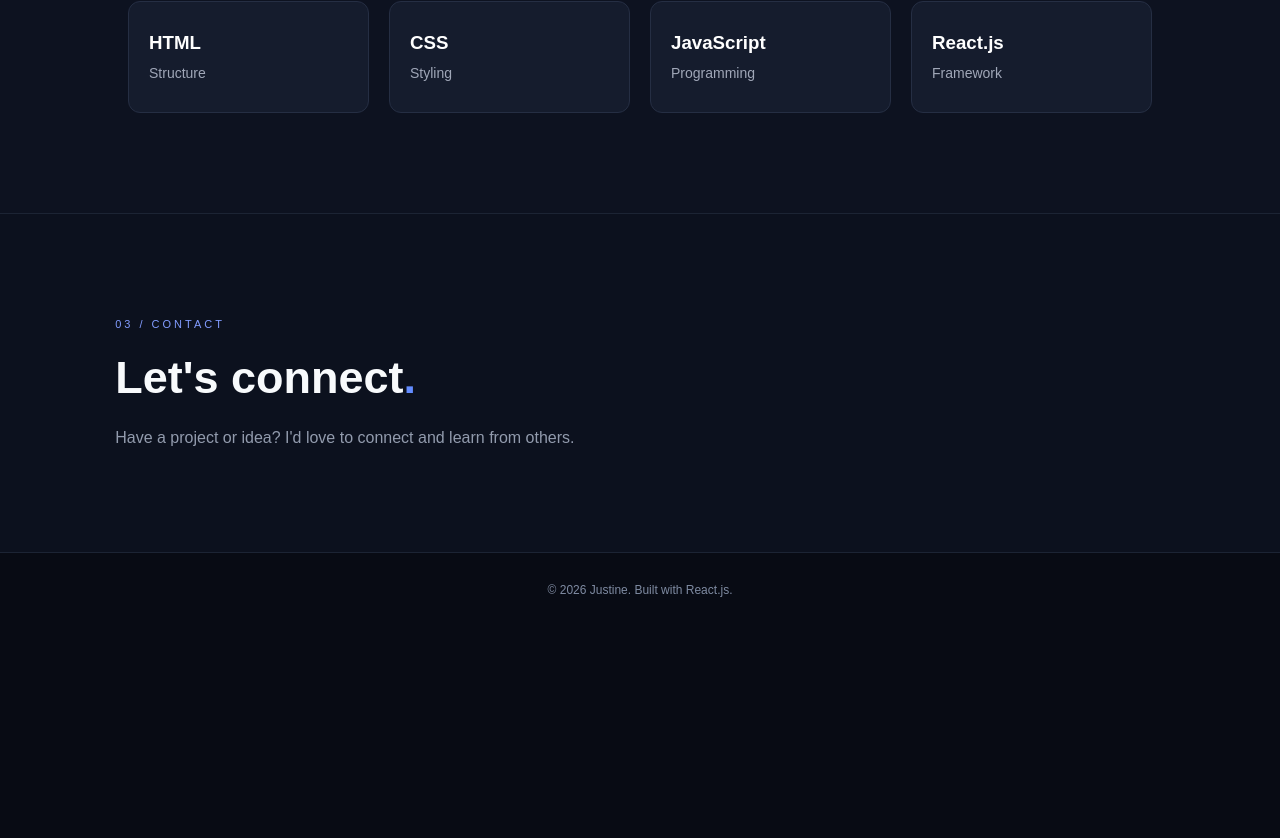
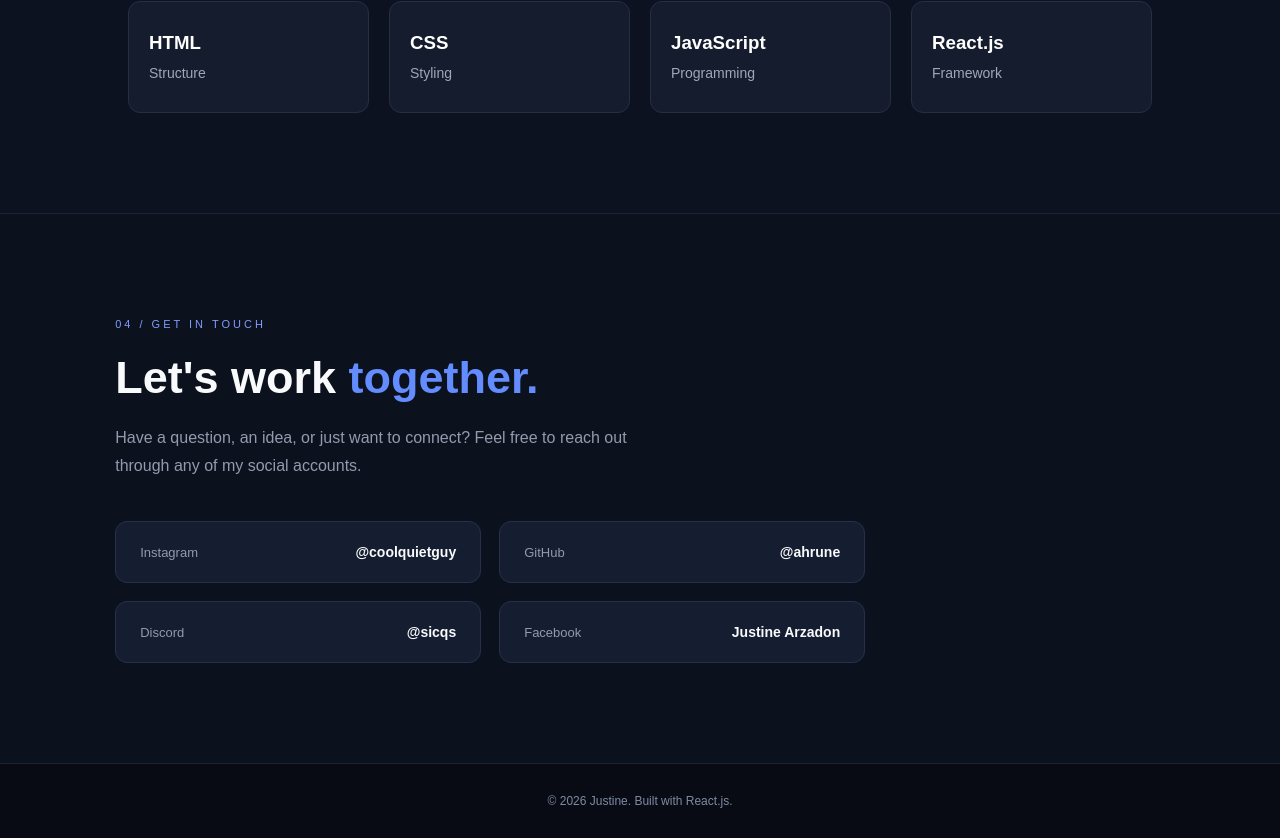
Before and after one commit to ahrune/justine-portfolio, a React (Vite) app in the folder justine-portfolio/: page / in a window 1280 px wide. Shown: the part 1748-2586 px from the top of the page. Before the commit the page ends 2375 px from the top, so only its background shows below. Built offline with nearby package versions, Linux system fonts and the light colour scheme.

Commit message:
Day 2 feat: improve contact section

```diff
--- a/justine-portfolio/src/App.css
+++ b/justine-portfolio/src/App.css
@@ -1,4 +1,3 @@
-
 
 .portfolio {
   width: 100%;
@@ -6,7 +5,6 @@
   background: #080b14;
   color: #f8fafc;
 }
-
 
 .navbar {
   height: 85px;
@@ -59,7 +57,6 @@
 .nav-button:hover {
   background: #638cff;
 }
-
 
 .hero {
   min-height: 680px;
@@ -127,7 +124,6 @@
   margin: 25px 0 32px;
 }
 
-
 .hero-buttons {
   display: flex;
   gap: 15px;
@@ -164,7 +160,6 @@
   color: #829cff;
 }
 
-
 .social-text {
   display: flex;
   flex-wrap: wrap;
@@ -174,7 +169,6 @@
   font-size: 12px;
   letter-spacing: 1px;
 }
-
 
 .hero-visual {
   position: relative;
@@ -198,11 +192,7 @@
   padding: 30px;
   border: 1px solid #263149;
   border-radius: 18px;
-  background: linear-gradient(
-    145deg,
-    #151d30,
-    #0c111e
-  );
+  background: linear-gradient(145deg, #151d30, #0c111e);
   box-shadow: 0 25px 80px rgba(0,0,0,0.4);
 }
 
@@ -280,7 +270,6 @@
   gap: 10px;
 }
 
-
 .floating-tag {
   position: absolute;
   padding: 13px 17px;
@@ -302,7 +291,6 @@
   right: -45px;
   color: #a5b4fc;
 }
-
 
 .about-section {
   padding: 100px 9%;
@@ -330,6 +318,54 @@
   background: #0c111e;
 }
 
+.contact-section h2 span {
+  color: #638cff;
+}
+
+.contact-section p {
+  margin-bottom: 0;
+}
+
+.social-links {
+  display: grid;
+  grid-template-columns: repeat(2, minmax(0, 1fr));
+  gap: 18px;
+  max-width: 750px;
+  margin-top: 40px;
+}
+
+.social-card {
+  display: flex;
+  align-items: center;
+  justify-content: space-between;
+  gap: 15px;
+  padding: 22px 24px;
+  min-width: 0;
+  background: #151d30;
+  border: 1px solid #263149;
+  border-radius: 12px;
+  text-decoration: none;
+  transition: 0.3s ease;
+}
+
+.social-card:hover {
+  transform: translateY(-4px);
+  border-color: #638cff;
+  background: #19243a;
+}
+
+.social-card span {
+  color: #929bad;
+  font-size: 13px;
+}
+
+.social-card strong {
+  color: #f8fafc;
+  font-size: 14px;
+  text-align: right;
+  overflow-wrap: anywhere;
+}
+
 footer {
   padding: 30px 9%;
   border-top: 1px solid #1c2434;
@@ -338,6 +374,64 @@ footer {
   font-size: 12px;
 }
 
+.menu-toggle {
+  display: none;
+  background: transparent;
+  border: none;
+  color: white;
+  font-size: 26px;
+}
+
+.skills-section {
+  padding: 100px 10%;
+  background: #0d1220;
+}
+
+.skills-section h2 {
+  font-size: 38px;
+  margin: 20px 0;
+  color: white;
+}
+
+.skills-section h2 span {
+  color: #638cff;
+}
+
+.skills-section p {
+  color: #a0a7b8;
+  line-height: 1.7;
+  max-width: 550px;
+}
+
+.skills-container {
+  display: grid;
+  grid-template-columns: repeat(4, 1fr);
+  gap: 20px;
+  margin-top: 40px;
+}
+
+.skill-card {
+  padding: 30px 20px;
+  background: #151c2d;
+  border: 1px solid #252e43;
+  border-radius: 12px;
+  transition: 0.3s ease;
+}
+
+.skill-card:hover {
+  transform: translateY(-6px);
+  border-color: #638cff;
+}
+
+.skill-card h3 {
+  color: white;
+  margin-bottom: 10px;
+}
+
+.skill-card span {
+  color: #a0a7b8;
+  font-size: 14px;
+}
 
 @media (max-width: 900px) {
   .hero {
@@ -360,14 +454,41 @@ footer {
   }
 }
 
+@media (max-width: 768px) {
+  .menu-toggle {
+    display: block;
+  }
+
+  .navbar {
+    position: relative;
+  }
+
+  .nav-links {
+    display: none;
+    position: absolute;
+    top: 100%;
+    left: 0;
+    width: 100%;
+    padding: 20px;
+    background: #101522;
+    flex-direction: column;
+    gap: 20px;
+    z-index: 10;
+  }
+
+  .nav-links.active {
+    display: flex;
+  }
+
+  .skills-container {
+    grid-template-columns: repeat(2, 1fr);
+  }
+}
+
 @media (max-width: 600px) {
   .navbar {
     height: 70px;
     padding: 0 6%;
-  }
-
-  .nav-links {
-    display: none;
   }
 
   .hero {
@@ -395,98 +516,15 @@ footer {
     padding: 75px 6%;
   }
 
+  .contact-section {
+    padding: 75px 6%;
+  }
+
+  .social-links {
+    grid-template-columns: 1fr;
+  }
+
   footer {
     padding: 25px 6%;
   }
 }
-
-.menu-toggle {
-  display: none;
-  background: transparent;
-  border: none;
-  color: white;
-  font-size: 26px;
-}
-
-@media (max-width: 768px) {
-  .menu-toggle {
-    display: block;
-  }
-
-  .navbar {
-    position: relative;
-  }
-
-  .nav-links {
-    display: none;
-    position: absolute;
-    top: 100%;
-    left: 0;
-    width: 100%;
-    padding: 20px;
-    background: #101522;
-    flex-direction: column;
-    gap: 20px;
-    z-index: 10;
-  }
-
-  .nav-links.active {
-    display: flex;
-  }
-}
-.skills-section {
-  padding: 100px 10%;
-  background: #0d1220;
-}
-
-.skills-section h2 {
-  font-size: 38px;
-  margin: 20px 0;
-  color: white;
-}
-
-.skills-section h2 span {
-  color: #7c83ff;
-}
-
-.skills-section p {
-  color: #a0a7b8;
-  line-height: 1.7;
-  max-width: 550px;
-}
-
-.skills-container {
-  display: grid;
-  grid-template-columns: repeat(4, 1fr);
-  gap: 20px;
-  margin-top: 40px;
-}
-
-.skill-card {
-  padding: 30px 20px;
-  background: #151c2d;
-  border: 1px solid #252e43;
-  border-radius: 12px;
-  transition: 0.3s ease;
-}
-
-.skill-card:hover {
-  transform: translateY(-6px);
-  border-color: #7c83ff;
-}
-
-.skill-card h3 {
-  color: white;
-  margin-bottom: 10px;
-}
-
-.skill-card span {
-  color: #a0a7b8;
-  font-size: 14px;
-}
-
-@media (max-width: 768px) {
-  .skills-container {
-    grid-template-columns: repeat(2, 1fr);
-  }
-}
--- a/justine-portfolio/src/App.jsx
+++ b/justine-portfolio/src/App.jsx
@@ -169,13 +169,54 @@ function App() {
   </div>
 </section>
       <section className="about-section contact-section" id="contact">
-        <span className="section-label">03 / CONTACT</span>
-        <h2>Let's connect<span>.</span></h2>
-        <p>
-          Have a project or idea? I'd love to connect
-          and learn from others.
-        </p>
-      </section>
+  <span className="section-label">04 / GET IN TOUCH</span>
+
+  <h2>
+    Let's work <span>together.</span>
+  </h2>
+
+  <p>
+    Have a question, an idea, or just want to connect?
+    Feel free to reach out through any of my social accounts.
+  </p>
+
+  <div className="social-links">
+    <a
+      href="https://www.instagram.com/coolquietguy/"
+      target="_blank"
+      rel="noreferrer"
+      className="social-card"
+    >
+      <span>Instagram</span>
+      <strong>@coolquietguy</strong>
+    </a>
+
+    <a
+      href="https://github.com/ahrune"
+      target="_blank"
+      rel="noreferrer"
+      className="social-card"
+    >
+      <span>GitHub</span>
+      <strong>@ahrune</strong>
+    </a>
+
+    <div className="social-card">
+      <span>Discord</span>
+      <strong>@sicqs</strong>
+    </div>
+
+    <a
+      href="https://www.facebook.com/JustineArzadon23"
+      target="_blank"
+      rel="noreferrer"
+      className="social-card"
+    >
+      <span>Facebook</span>
+      <strong>Justine Arzadon</strong>
+    </a>
+  </div>
+</section>
 
       <footer>
         © 2026 Justine. Built with React.js.
```
Also changed, not shown: 1 other file (tests, documents, lock files or other folders).
